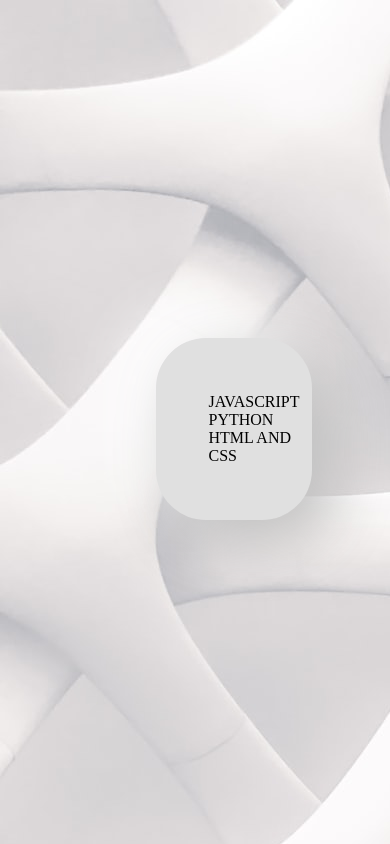
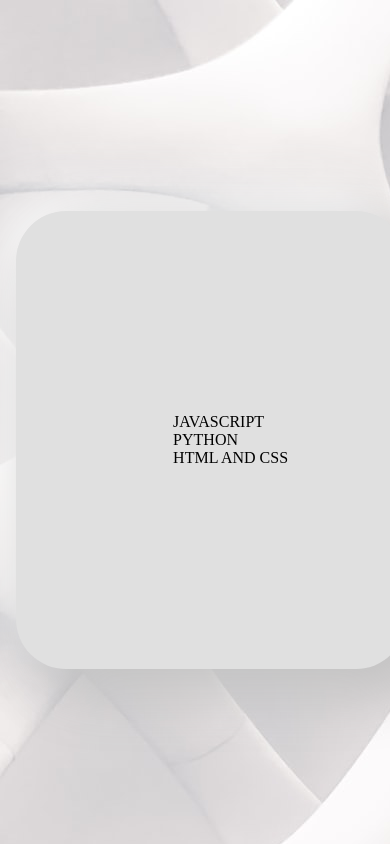
Before and after one commit to OkolieOKS234/ULTIMATE_QUIZ_APP, a plain HTML site: page index.html in a window 390 px wide. Drawn offline with Linux system fonts and the light colour scheme.

Commit message:
Added new question in my javascriptquiz and added a little responsiveness

```diff
--- a/style.css
+++ b/style.css
@@ -11,8 +11,8 @@ body {
   justify-content: center;
   align-items: center;
   position: absolute;
-  top: 40%;
-  left: 40%;
+  top: 20%;
+  left: 30%;
 }
 
 #submit {
@@ -33,3 +33,11 @@ li a {
 button:hover {
   cursor: pointer;
 }
+@media screen and (min-width: 280px) and (max-width: 1200px) {
+  .quiz-container {
+    width: 80%;
+    left: 4%;
+    top: 25%;
+    height: 45%;
+  }
+}
```
